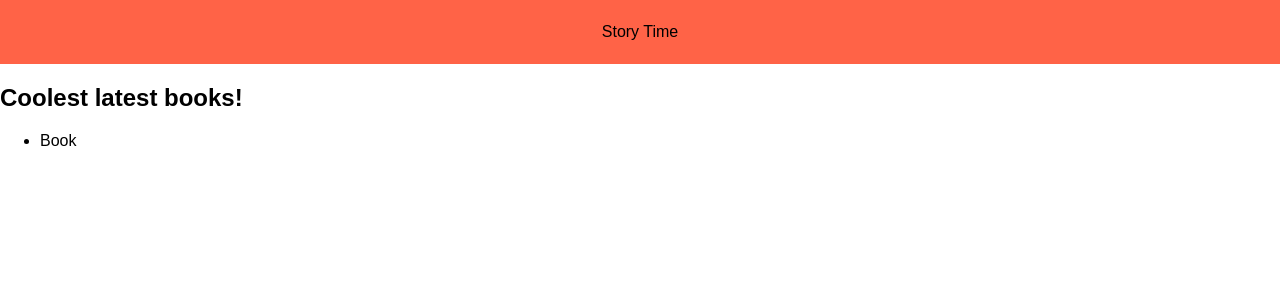
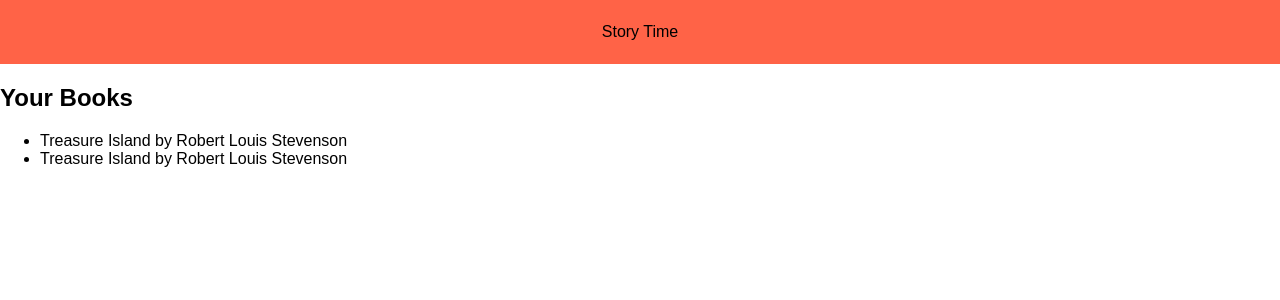
Before and after one commit to justinmc/react-workshop-app, a React (Create React App) app: page / in a window 1280 px wide. Shown: the top 300 px of the page. Built offline with nearby package versions, Linux system fonts and the light colour scheme.

Commit message:
Nested Book compoent

```diff
--- a/src/App.js
+++ b/src/App.js
@@ -1,4 +1,5 @@
 import React, { Component } from 'react';
+import Book from './components/Book';
 import './css/App.css';
 
 class App extends Component {
@@ -10,9 +11,10 @@ class App extends Component {
         >
           <div>Story Time</div>
         </div>
-        <h2>Coolest latest books!</h2>
+        <h2>Your Books</h2>
         <ul>
-          <li>Book</li>
+          <Book />
+          <Book />
         </ul>
       </div>
     );
--- /dev/null
+++ b/src/components/Book.js
@@ -0,0 +1,11 @@
+import React, { Component } from 'react';
+
+class Book extends Component {
+  render() {
+    return (
+      <li>Treasure Island by Robert Louis Stevenson</li>
+    );
+  }
+}
+
+export default Book;
```
